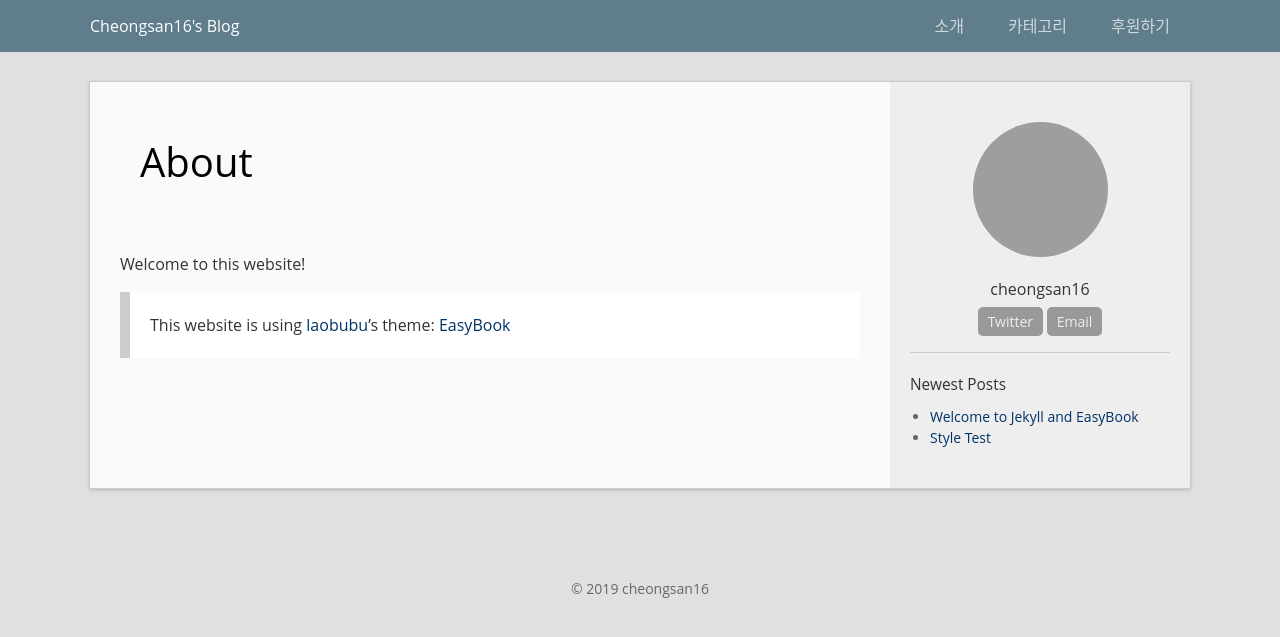
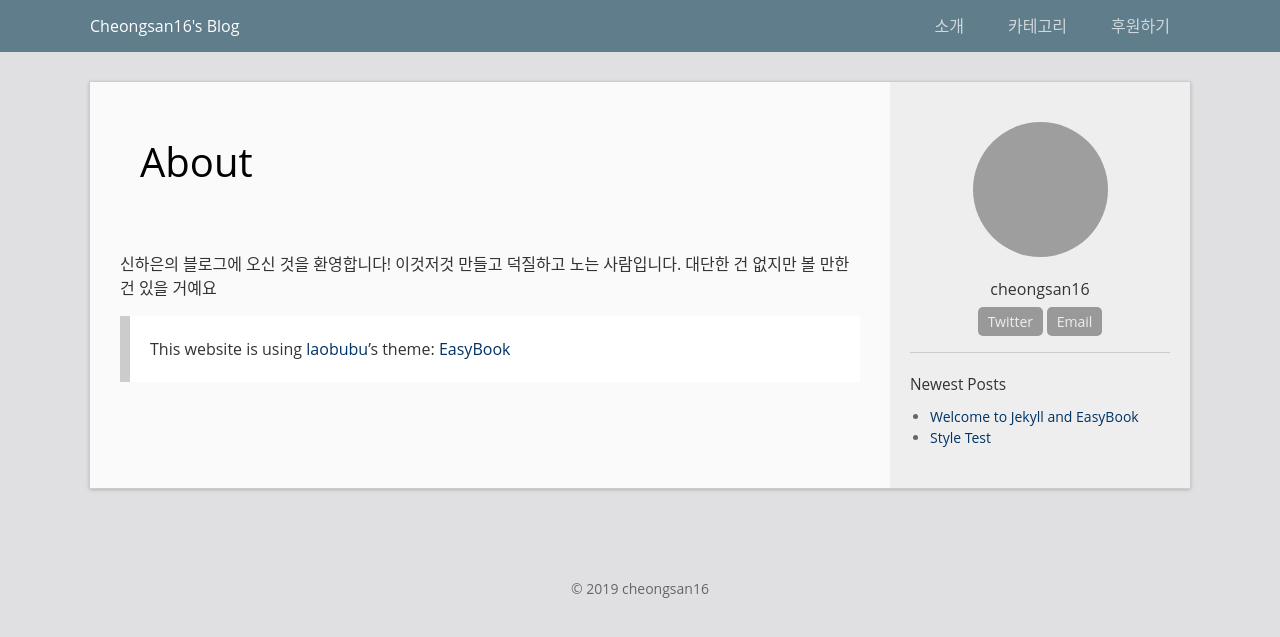
Before and after one commit to cheongsan16/cheongsan16.github.com, a Jekyll site: the page built from about.md, in a window 1280 px wide. Shown: the top 637 px of the page. Built offline with Jekyll 4.4.1, drawn with Linux system fonts in a browser that asks for light colours; grey boxes are pictures that could not be loaded.

Commit message:
Update about.md

```diff
--- a/about.md
+++ b/about.md
@@ -4,6 +4,8 @@ title: About
 permalink: /about/
 ---
 
-Welcome to this website!
+신하은의 블로그에 오신 것을 환영합니다!
+이것저것 만들고 덕질하고 노는 사람입니다.
+대단한 건 없지만 볼 만한 건 있을 거예요
 
 > This website is using [laobubu](http://laobubu.net)'s theme: [EasyBook](https://github.com/laobubu/jekyll-theme-EasyBook)
```
